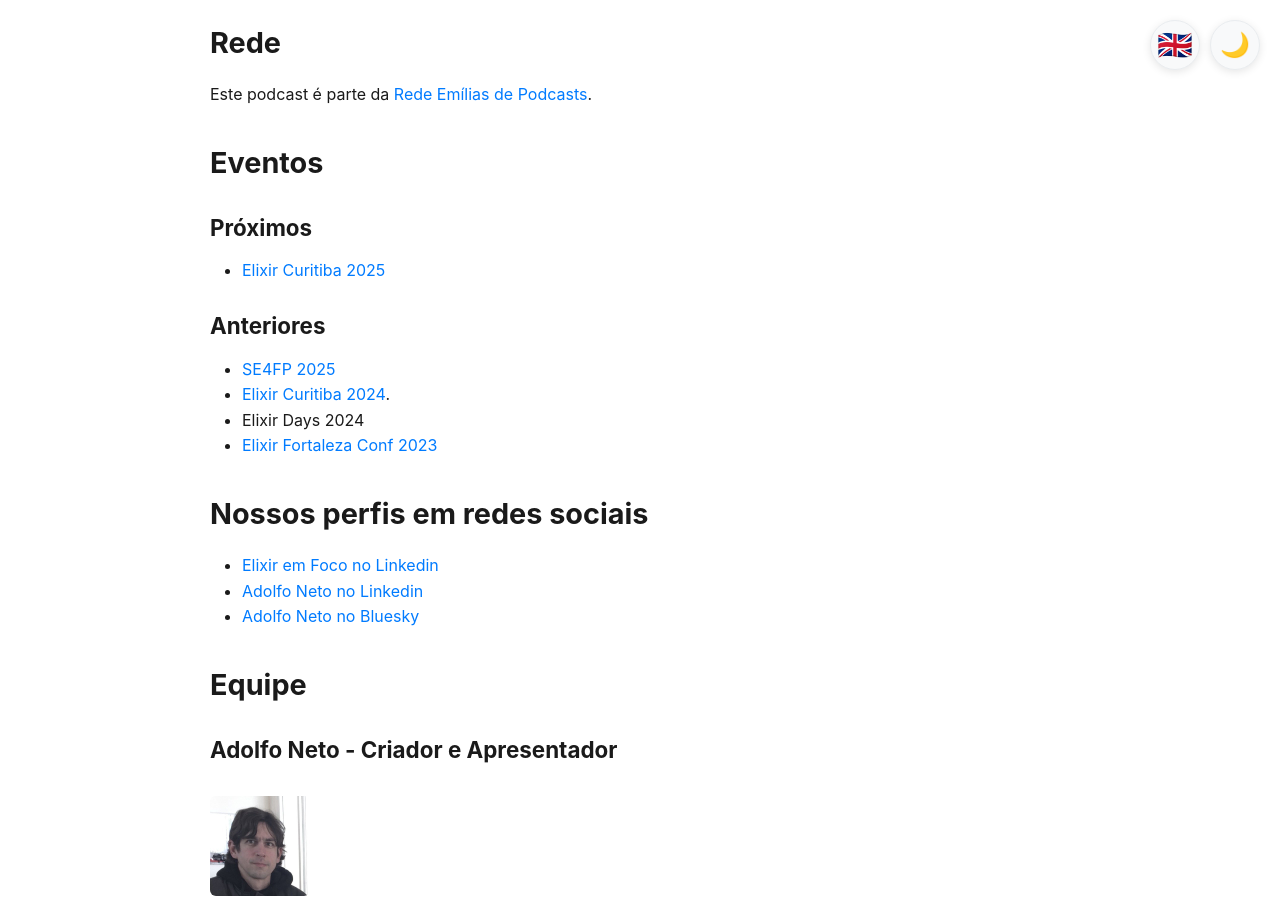
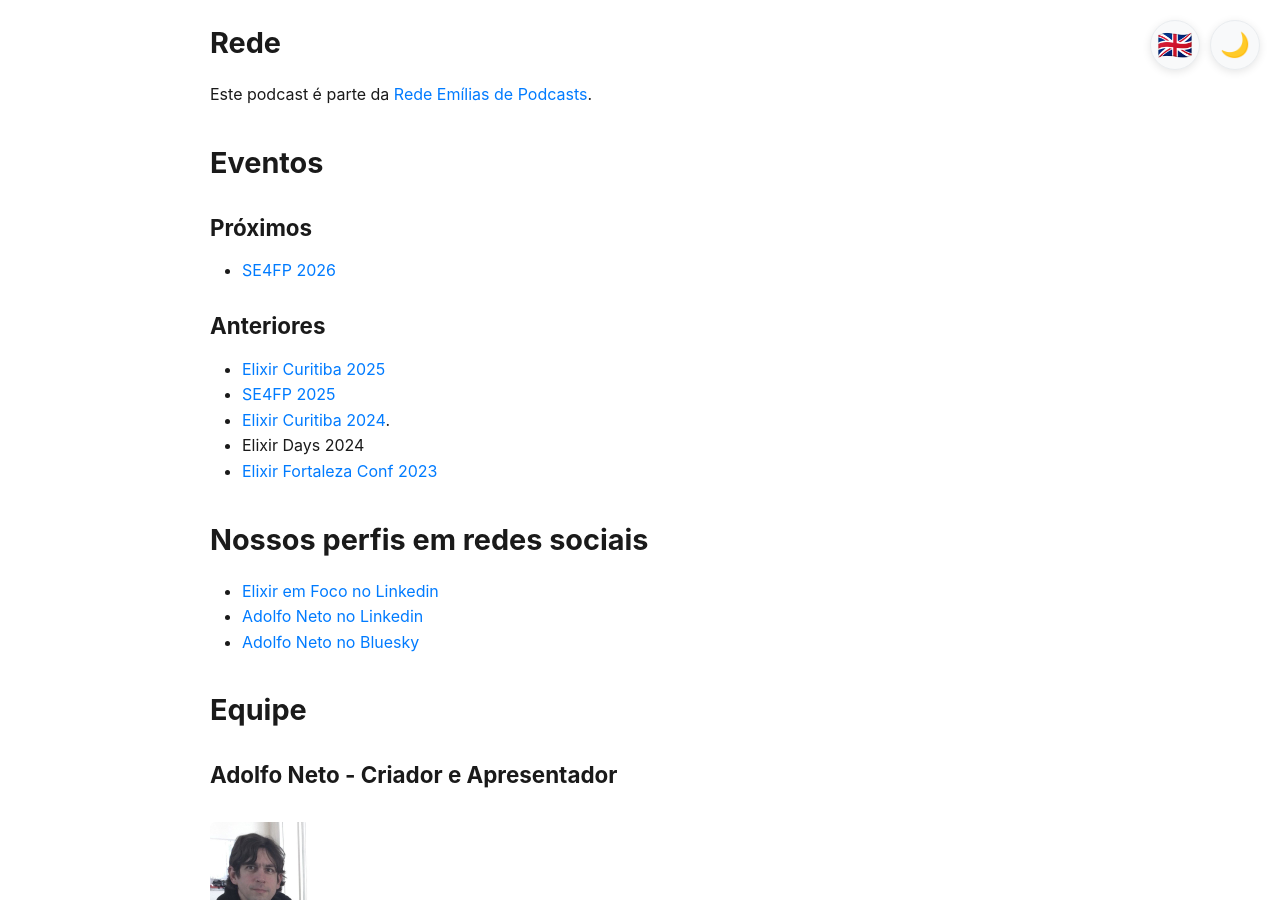
Before and after one commit to ElixiremFoco/elixiremfoco.github.io, a Jekyll site: the page built from index.md, in a window 1280 px wide and 900 px high, scrolled down 1580 px. Built offline with Jekyll 4.4.1, drawn with Linux system fonts in a browser that asks for light colours.

Commit message:
Update index.md

```diff
--- a/index.md
+++ b/index.md
@@ -49,10 +49,11 @@
 
 ### Próximos
 
-- [Elixir Curitiba 2025](https://curitiba.elixiremfoco.com)
+- [SE4FP 2026](https://se4fp.github.io/2026/)
 
 ### Anteriores
 
+- [Elixir Curitiba 2025](https://curitiba.elixiremfoco.com)
 - [SE4FP 2025](https://se4fp.github.io/2025/)
 - [Elixir Curitiba 2024](https://elixircuritiba.github.io/2024/).
 - Elixir Days 2024
```
